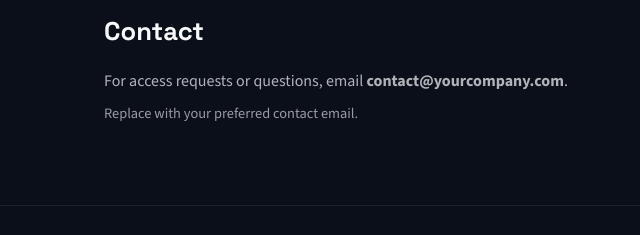
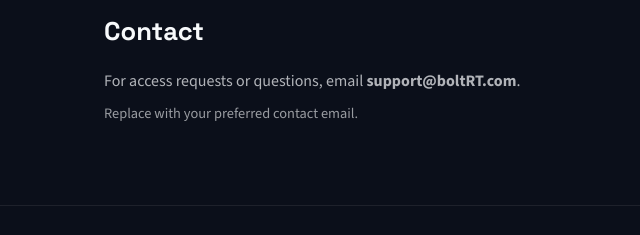
Before and after one commit to joeybukowski3/Bolt, a website: page index.html in a window 1280 px wide. Shown: the part 1443-1678 px from the top of the page, 0-640 px from the left. Drawn offline with nearby package versions, Linux system fonts and the light colour scheme.

Commit message:
Update contact email

```diff
--- a/index.html
+++ b/index.html
@@ -357,7 +357,7 @@
         <section class="section" id="contact">
             <div class="container">
                 <h2>Contact</h2>
-                <p>For access requests or questions, email <strong>contact@yourcompany.com</strong>.</p>
+                <p>For access requests or questions, email <strong>support@boltRT.com</strong>.</p>
                 <p style="margin-top:0.5rem; font-size:0.9rem; color: rgba(248,250,252,0.6);">Replace with your preferred contact email.</p>
             </div>
         </section>
```
